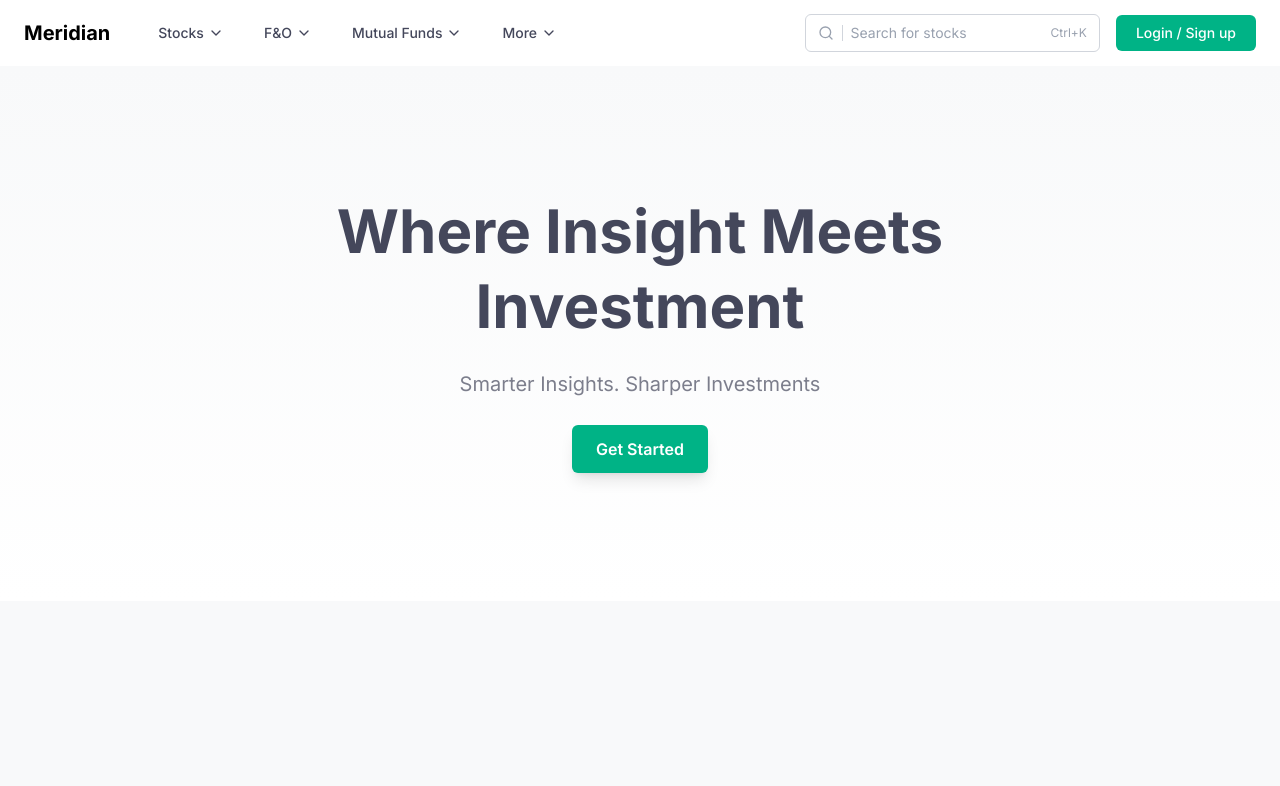
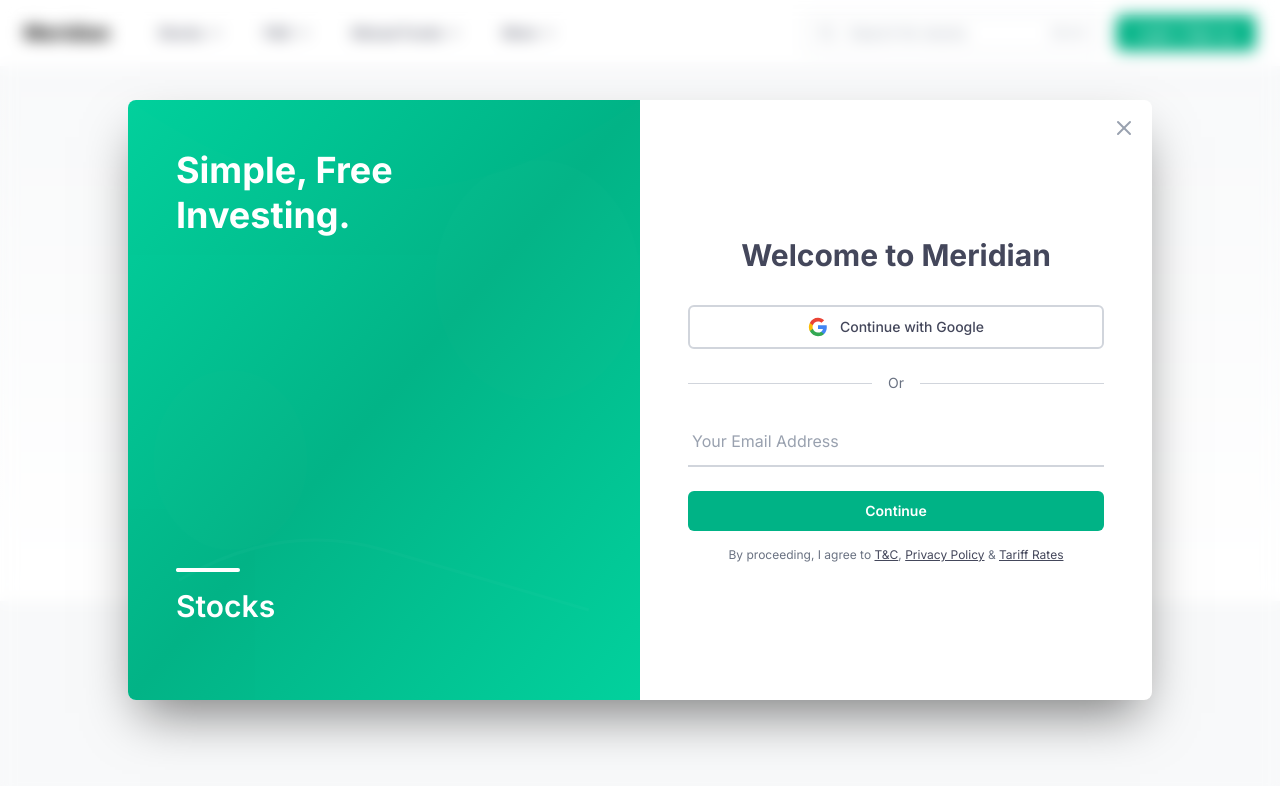
Before and after one commit to AmartyaKumar11/Meridian, a Next.js app: page / in a window 1280 px wide. Both pictures are taken after a click on the button "Get Started". Shown: the top 786 px of the page. Built offline with nearby package versions, Linux system fonts and the light colour scheme.

Commit message:
add AuthModal component with animated text and progress bar

```diff
--- /dev/null
+++ b/app/components/AuthModal.tsx
@@ -0,0 +1,219 @@
+"use client";
+
+import { useState, useEffect } from "react";
+import { X } from "lucide-react";
+
+interface AuthModalProps {
+  isOpen: boolean;
+  onClose: () => void;
+}
+
+const investmentTypes = [
+  "Stocks",
+  "F&O",
+  "Mutual Funds",
+  "Intraday",
+  "ETFs",
+  "IPO",
+  "MTF",
+  "Commodities",
+];
+
+export default function AuthModal({ isOpen, onClose }: AuthModalProps) {
+  const [currentIndex, setCurrentIndex] = useState(0);
+  const [progress, setProgress] = useState(0);
+
+  useEffect(() => {
+    if (!isOpen) return;
+
+    const duration = 4000; // 4 seconds per text (slower)
+    const interval = 30; // Update every 30ms
+    const increment = (100 / duration) * interval;
+
+    // Progress bar animation
+    const progressInterval = setInterval(() => {
+      setProgress((prev) => {
+        const next = prev + increment;
+        if (next >= 100) {
+          return 0;
+        }
+        return next;
+      });
+    }, interval);
+
+    // Text change
+    const textInterval = setInterval(() => {
+      setCurrentIndex((prev) => (prev + 1) % investmentTypes.length);
+    }, duration);
+
+    return () => {
+      clearInterval(progressInterval);
+      clearInterval(textInterval);
+    };
+  }, [isOpen]);
+
+  if (!isOpen) return null;
+
+  return (
+    <>
+      {/* Backdrop with blur */}
+      <div className="fixed inset-0 z-40 backdrop-blur-sm" onClick={onClose} />
+
+      {/* Modal */}
+      <div className="fixed inset-0 z-50 flex items-center justify-center p-4 pointer-events-none">
+        <div
+          className="bg-white rounded-lg shadow-2xl max-w-5xl w-full h-[600px] overflow-hidden flex relative animate-bounce-in pointer-events-auto"
+          style={{
+            animation: 'bounceIn 0.5s cubic-bezier(0.68, -0.55, 0.265, 1.55)',
+            boxShadow: '0 25px 50px -12px rgba(0, 0, 0, 0.5)'
+          }}
+        >
+        {/* Close Button */}
+        <button
+          onClick={onClose}
+          className="absolute top-4 right-4 z-10 text-gray-400 hover:text-gray-600 cursor-pointer transition-colors"
+        >
+          <X className="w-6 h-6" />
+        </button>
+
+        {/* Left Side - Green Background with Animated Text */}
+        <div className="w-1/2 bg-gradient-to-br from-[#00D09C] via-[#00B386] to-[#00D09C] p-12 flex flex-col justify-between relative overflow-hidden">
+          {/* Decorative background pattern */}
+          <div className="absolute inset-0 opacity-10">
+            <svg className="w-full h-full" viewBox="0 0 100 100" preserveAspectRatio="none">
+              <path d="M0,0 Q50,30 100,0 L100,100 L0,100 Z" fill="white" opacity="0.1"/>
+              <circle cx="20" cy="60" r="15" fill="white" opacity="0.05"/>
+              <circle cx="80" cy="30" r="20" fill="white" opacity="0.05"/>
+              <path d="M10,80 Q30,70 50,75 T90,85" stroke="white" strokeWidth="0.5" fill="none" opacity="0.2"/>
+            </svg>
+          </div>
+
+          {/* Top Text */}
+          <div className="relative z-10">
+            <h2 className="text-4xl font-bold text-white leading-tight">
+              Simple, Free<br />Investing.
+            </h2>
+          </div>
+
+          {/* Bottom Animated Section */}
+          <div className="relative z-10">
+            {/* Progress Bar */}
+            <div className="w-16 h-1 bg-white bg-opacity-30 rounded-full mb-4 overflow-hidden">
+              <div
+                className="h-full bg-white rounded-full"
+                style={{
+                  width: `${progress}%`,
+                  transition: 'width 30ms linear'
+                }}
+              />
+            </div>
+
+            {/* Animated Text */}
+            <div className="relative h-16">
+              {investmentTypes.map((type, index) => (
+                <div
+                  key={type}
+                  className={`absolute inset-0 transition-opacity duration-1000 ${
+                    index === currentIndex
+                      ? "opacity-100"
+                      : "opacity-0"
+                  }`}
+                >
+                  <div className="flex items-center">
+                    <span className="text-3xl font-semibold text-white">{type}</span>
+                  </div>
+                </div>
+              ))}
+            </div>
+          </div>
+        </div>
+
+        {/* Right Side - Auth Form */}
+        <div className="w-1/2 p-12 flex flex-col justify-center">
+          <h2 className="text-3xl font-bold text-[#44475B] mb-8 text-center">
+            Welcome to Meridian
+          </h2>
+
+          {/* Google Sign In Button */}
+          <button className="w-full flex items-center justify-center gap-3 border-2 border-gray-300 rounded-md py-2.5 px-6 mb-6 hover:bg-gray-50 transition-colors cursor-pointer">
+            <svg className="w-5 h-5" viewBox="0 0 24 24">
+              <path
+                fill="#4285F4"
+                d="M22.56 12.25c0-.78-.07-1.53-.2-2.25H12v4.26h5.92c-.26 1.37-1.04 2.53-2.21 3.31v2.77h3.57c2.08-1.92 3.28-4.74 3.28-8.09z"
+              />
+              <path
+                fill="#34A853"
+                d="M12 23c2.97 0 5.46-.98 7.28-2.66l-3.57-2.77c-.98.66-2.23 1.06-3.71 1.06-2.86 0-5.29-1.93-6.16-4.53H2.18v2.84C3.99 20.53 7.7 23 12 23z"
+              />
+              <path
+                fill="#FBBC05"
+                d="M5.84 14.09c-.22-.66-.35-1.36-.35-2.09s.13-1.43.35-2.09V7.07H2.18C1.43 8.55 1 10.22 1 12s.43 3.45 1.18 4.93l2.85-2.22.81-.62z"
+              />
+              <path
+                fill="#EA4335"
+                d="M12 5.38c1.62 0 3.06.56 4.21 1.64l3.15-3.15C17.45 2.09 14.97 1 12 1 7.7 1 3.99 3.47 2.18 7.07l3.66 2.84c.87-2.6 3.3-4.53 6.16-4.53z"
+              />
+            </svg>
+            <span className="text-[#44475B] font-medium text-sm">Continue with Google</span>
+          </button>
+
+          {/* Divider */}
+          <div className="flex items-center gap-4 mb-6">
+            <div className="flex-1 h-px bg-gray-300" />
+            <span className="text-gray-500 text-sm">Or</span>
+            <div className="flex-1 h-px bg-gray-300" />
+          </div>
+
+          {/* Email Input */}
+          <input
+            type="email"
+            placeholder="Your Email Address"
+            className="w-full border-b-2 border-gray-300 py-3 px-1 text-[#44475B] placeholder-gray-400 focus:outline-none focus:border-[#00B386] transition-colors mb-6"
+          />
+
+          {/* Continue Button */}
+          <button className="w-full bg-[#00B386] text-white py-2.5 rounded-md font-semibold text-sm hover:bg-[#009970] transition-colors cursor-pointer mb-4">
+            Continue
+          </button>
+
+          {/* Terms */}
+          <p className="text-xs text-gray-500 text-center">
+            By proceeding, I agree to{" "}
+            <a href="#" className="text-[#44475B] underline hover:text-black">
+              T&C
+            </a>
+            ,{" "}
+            <a href="#" className="text-[#44475B] underline hover:text-black">
+              Privacy Policy
+            </a>{" "}
+            &{" "}
+            <a href="#" className="text-[#44475B] underline hover:text-black">
+              Tariff Rates
+            </a>
+          </p>
+        </div>
+      </div>
+    </div>
+
+      <style jsx>{`
+        @keyframes bounceIn {
+          0% {
+            opacity: 0;
+            transform: scale(0.3);
+          }
+          50% {
+            opacity: 1;
+            transform: scale(1.05);
+          }
+          70% {
+            transform: scale(0.9);
+          }
+          100% {
+            opacity: 1;
+            transform: scale(1);
+          }
+        }
+      `}</style>
+    </>
+  );
+}
--- a/app/components/Hero.tsx
+++ b/app/components/Hero.tsx
@@ -1,4 +1,8 @@
-export default function Hero() {
+interface HeroProps {
+  onOpenAuth: () => void;
+}
+
+export default function Hero({ onOpenAuth }: HeroProps) {
   return (
     <section className="bg-gradient-to-b from-[#F8F9FA] to-white py-20 md:py-32">
       <div className="max-w-7xl mx-auto px-6">
@@ -11,7 +15,10 @@
             <p className="text-xl text-[#7C7E8C] leading-relaxed">
               Smarter Insights. Sharper Investments
             </p>
-            <button className="bg-[#00B386] text-white px-6 py-3 rounded-md font-semibold text-base hover:bg-[#009970] transition-colors shadow-lg cursor-pointer">
+            <button
+              onClick={onOpenAuth}
+              className="bg-[#00B386] text-white px-6 py-3 rounded-md font-semibold text-base hover:bg-[#009970] transition-colors shadow-lg cursor-pointer"
+            >
               Get Started
             </button>
           </div>
--- a/app/components/Navbar.tsx
+++ b/app/components/Navbar.tsx
@@ -3,9 +3,13 @@
 import Link from "next/link";
 import { Search, ChevronDown } from "lucide-react";
 
-export default function Navbar() {
+interface NavbarProps {
+  onOpenAuth: () => void;
+}
+
+export default function Navbar({ onOpenAuth }: NavbarProps) {
   return (
-    <nav className="bg-white sticky top-0 z-50">
+    <nav className="bg-white sticky top-0 z-30">
       <div className="max-w-7xl mx-auto px-6 py-3.5">
         <div className="flex items-center justify-between">
           {/* Logo */}
@@ -221,12 +225,12 @@
             </div>
 
             {/* Login Button */}
-            <Link
-              href="/login"
+            <button
+              onClick={onOpenAuth}
               className="bg-[#00B386] text-white px-5 py-2 rounded-md font-medium text-sm hover:bg-[#009970] transition-colors cursor-pointer"
             >
               Login / Sign up
-            </Link>
+            </button>
           </div>
         </div>
       </div>
--- a/app/page.tsx
+++ b/app/page.tsx
@@ -1,11 +1,18 @@
+"use client";
+
+import { useState } from "react";
 import Navbar from "./components/Navbar";
 import Hero from "./components/Hero";
+import AuthModal from "./components/AuthModal";
 
 export default function Home() {
+  const [isAuthModalOpen, setIsAuthModalOpen] = useState(false);
+
   return (
     <div className="min-h-screen">
-      <Navbar />
-      <Hero />
+      <Navbar onOpenAuth={() => setIsAuthModalOpen(true)} />
+      <Hero onOpenAuth={() => setIsAuthModalOpen(true)} />
+      <AuthModal isOpen={isAuthModalOpen} onClose={() => setIsAuthModalOpen(false)} />
     </div>
   );
 }
```
